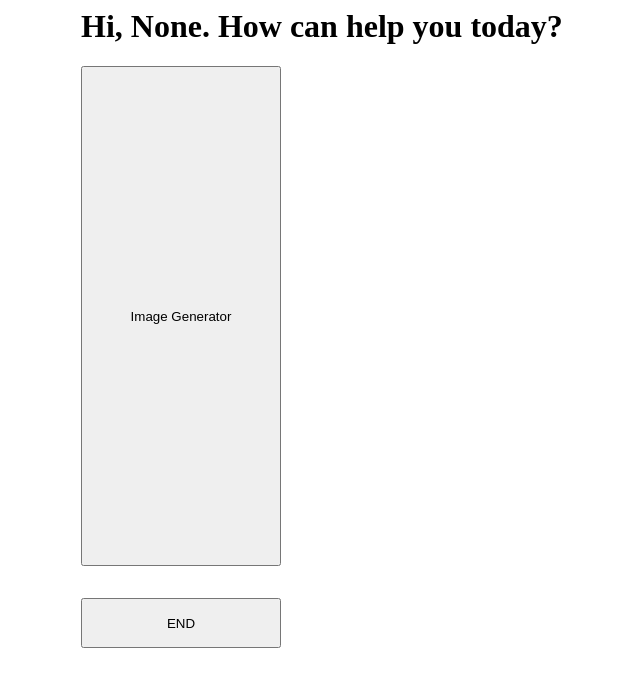
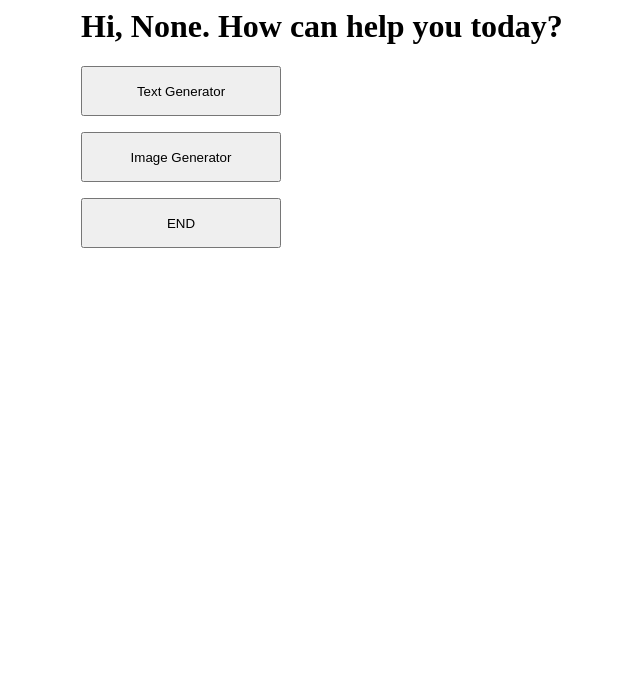
Before and after one commit to J458795/rpa-19Feb2024, a Flask app: page /main in a window 1280 px wide. Shown: the top 687 px of the page, without its empty margins (243-883 px from the left). Run offline with Flask 3, Linux system fonts and the light colour scheme.

Commit message:
Update main.html

```diff
--- a/templates/main.html
+++ b/templates/main.html
@@ -1,16 +1,19 @@
 <style>
-  .container{width:100%;margin: auto}
-  @media  (min-width:600px){.container{width: 80%;}}
-  @media  (min-width:768px){.container{width: 60%;}}
-  @media  (min-width:1024px){.container{width: 50%;}}
-  </style>
+    .container{width:100%;margin:auto}
+    @media (min-width:600px) {.container{width: 80%;}}
+    @media (min-width:768px) {.container{width: 60%;}}
+    @media (min-width:1024px) {.container{width: 50%;}}
+</style>
 
 <div class="container">
-<h1>Hi, {{r}}. How can help you today?<h1>
+<h1>Hi, {{r}}. How can help you today?</h1>
+<form action="/text_gpt" method="post">
+    <input type = "submit" value="Text Generator" style="width:200px;height:50px;">
+</form>
 <form action="/image_gpt" method="post">
-  <input type = "submit" value="Image Generator" style="width:200px;height:500px;">
+    <input type = "submit" value="Image Generator" style="width:200px;height:50px;">
 </form>
 <form action="/end" method="post">
-  <input type = "submit" value="END" style="width:200px;height:50px;">
+    <input type = "submit" value="END" style="width:200px;height:50px;">
 </form>
 </div>
```
